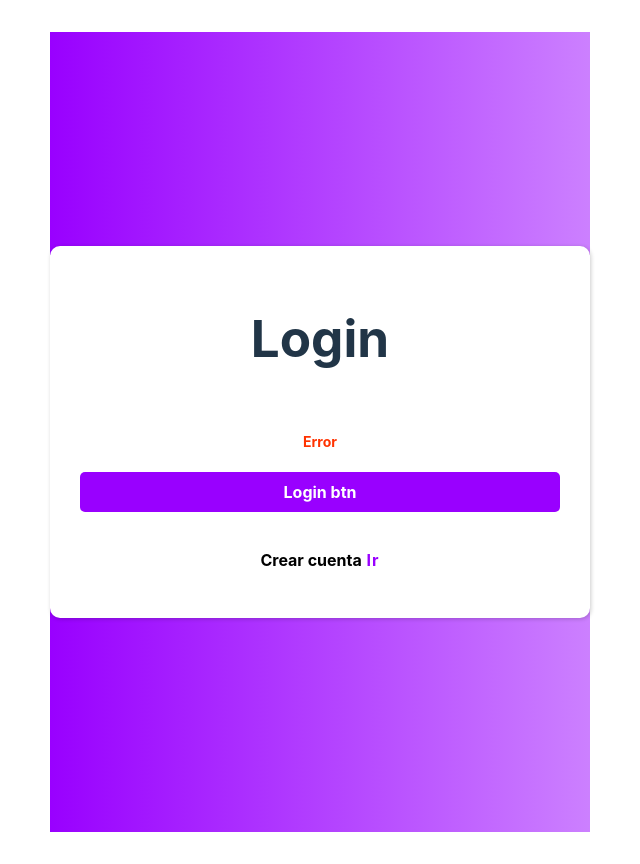
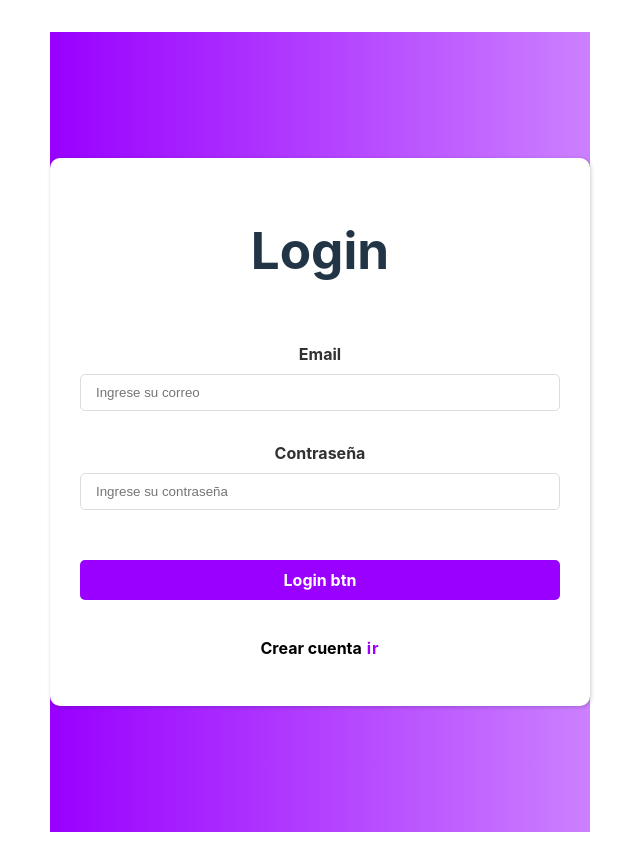
Before and after one commit to noeliamodica/React_ProyectoLoginConFirabase, a React (Vite) app: page /login in a window 1280 px wide. Shown: the whole page, without its empty margins (320-960 px from the left). Built offline with nearby package versions, Linux system fonts and the light colour scheme.

Commit message:
componente Login

```diff
--- a/src/components/Login/Login.jsx
+++ b/src/components/Login/Login.jsx
@@ -1,24 +1,65 @@
 import styles from "./Login.module.css";
-import { Link } from "react-router-dom";
+import { InputControl } from "../InputControl/InputControl";
+import { Link, useNavigate } from "react-router-dom";
+import { auth } from "../../firebase";
+import { signInWithEmailAndPassword } from "firebase/auth";
+import { useState } from "react";
+
 
 export function Login (){
-    return(
+    const navigate = useNavigate();
+    const [values, setValues] = useState({ email: "", pass: "" });
+    const [errorMsg, setErrorMsg] = useState([]);
+    const [submitButtonDisabled, setSubmitButtonDisabled] = useState(false);
+
+    const Iniciar = () => {
+      if (!values.email || !values.pass) {
+      setErrorMsg("Datos incompletos");
+      return;
+      }
+      setErrorMsg("");
+      setSubmitButtonDisabled(true);
+      signInWithEmailAndPassword(auth, values.email, values.pass)
+      .then(async (res) => {
+        setSubmitButtonDisabled(false);
+        navigate("/");
+      })
+      .catch((err) => {
+        setSubmitButtonDisabled(false);
+        setErrorMsg(err.message);
+      });
+    };
+
+    return (
       <div className={styles.container}>
         <div className={styles.innerBox}>
           <h1 className={styles.heading}>Login</h1>
+          <InputControl
+            label="Email"
+            onChange={(event) =>
+              setValues((prev) => ({ ...prev, email: event.target.value }))
+            }
+            placeholder="Ingrese su correo"
+          />
+          <InputControl
+            label="Contraseña"
+            onChange={(event) =>
+              setValues((prev) => ({ ...prev, pass: event.target.value }))
+            }
+            placeholder="Ingrese su contraseña"
+          />
 
           <div className={styles.footer}>
-          <b className={styles.error}>Error</b>
-          <button>Login btn</button>
+            <b className={styles.error}>{errorMsg}</b>
+            <button onClick={Iniciar} disabled={submitButtonDisabled}>Login btn</button>
             <p>
               Crear cuenta
               <span>
-              <Link to="/signup"> Ir</Link>
+                <Link to="/signup"> ir</Link>
               </span>
             </p>
           </div>
         </div>
       </div>
-
-    )
+    );
   }
```
Lines whose indentation alone changed are shown as unchanged.
